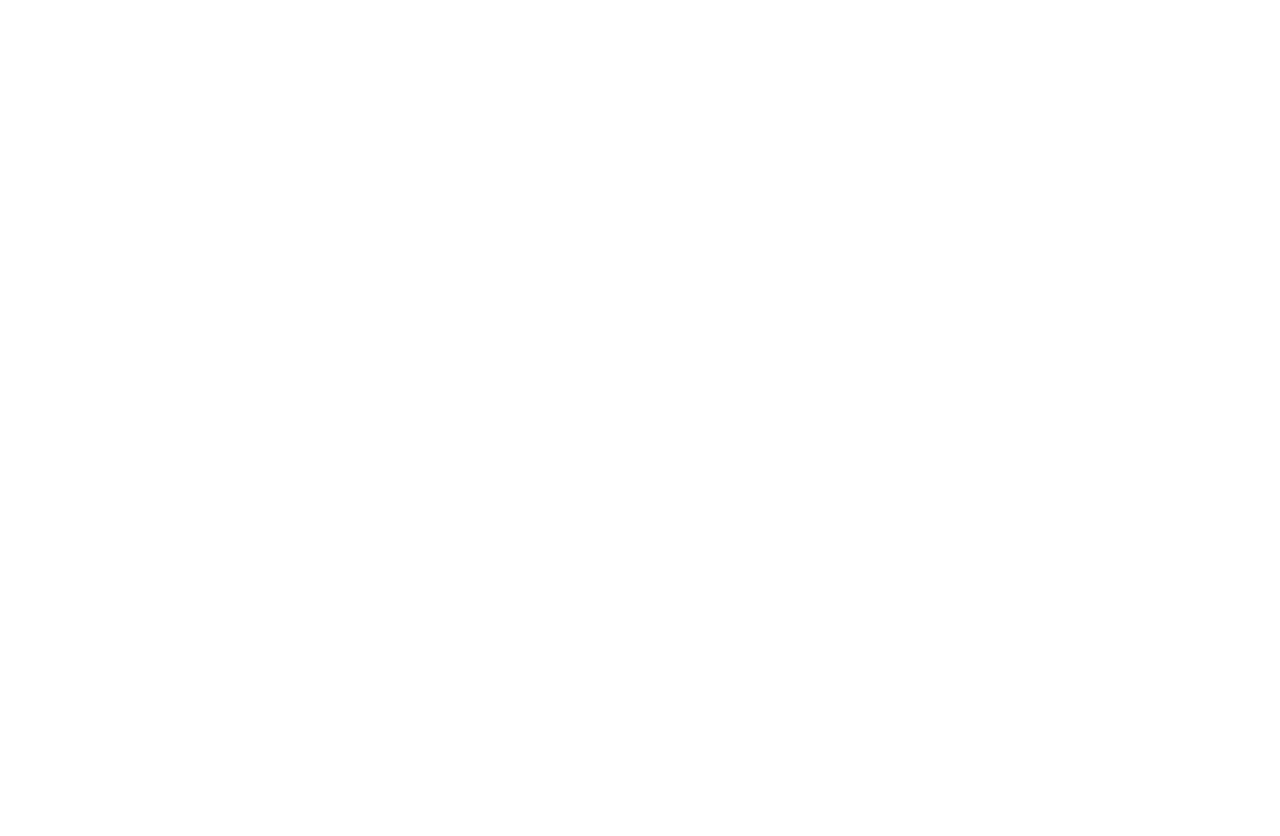
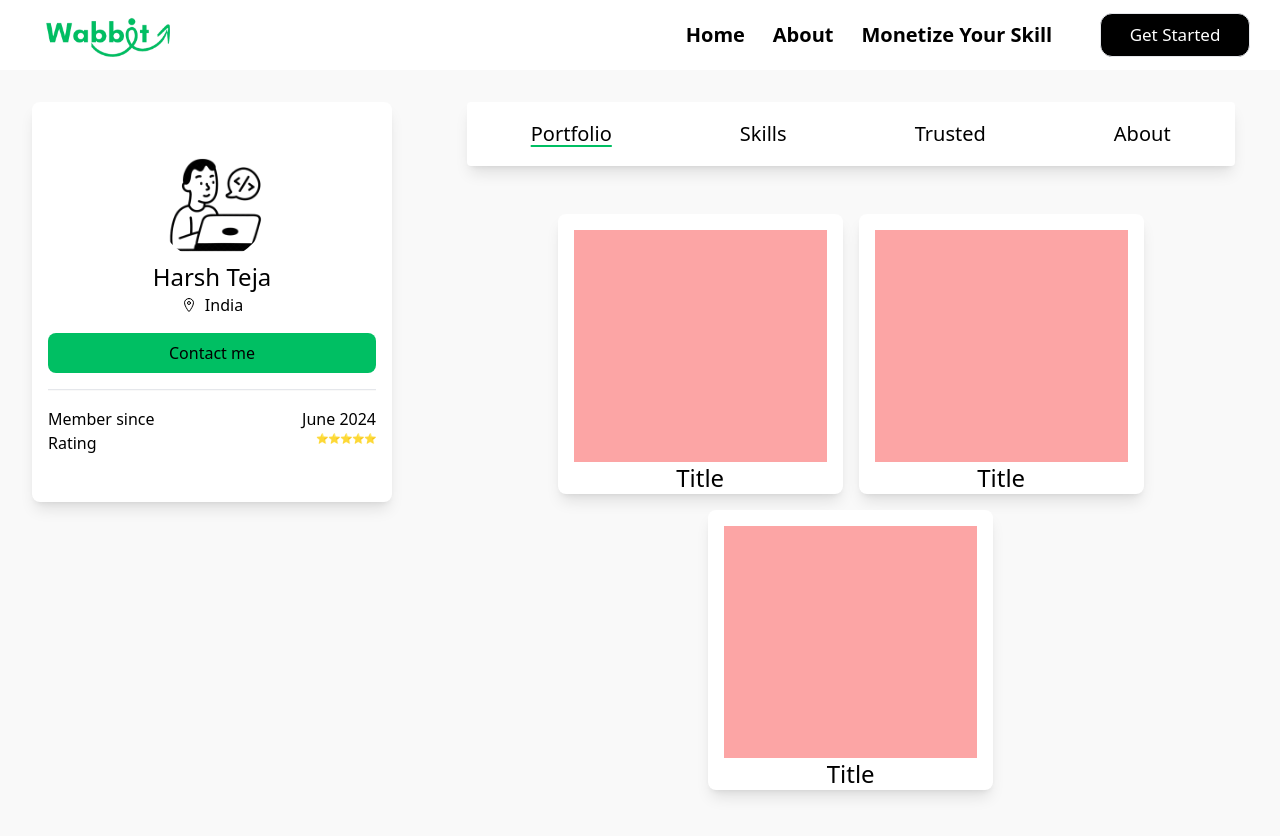
Before and after one commit to Wabbit-india/Wabbit, a React (Vite) app in the folder Client/: page /profile in a window 1280 px wide. Before the commit this address had no page. Shown: the top 836 px of the page. Before the commit the page ends 800 px from the top, so only its background shows below. Built offline with nearby package versions, Linux system fonts and the light colour scheme.

Commit message:
add profile component by hussain '/profile

```diff
--- a/Client/src/App.jsx
+++ b/Client/src/App.jsx
@@ -3,6 +3,7 @@
 import { Contextprovider } from '../src/context/Contextprovider';
 import Home from './page/Home';
 import About from './page/About';
+import Profile from './page/Profile';
 
 function App() {
 
@@ -15,6 +16,7 @@
             <Route path="/" element={<Home />} />
             <Route path="/about" element={<About/>} />
             {/* <Route path="/auth" element={<Auth/>} /> */}
+            <Route path="/profile" element={<Profile/>}/>
           </Routes>
         </BrowserRouter>
       </Contextprovider>
--- /dev/null
+++ b/Client/src/components/Profile/Profile1.jsx
@@ -0,0 +1,25 @@
+import React from 'react'
+import img from '../../assets/Home/webDeveloper.png'
+export default function Profile1() {
+  return (
+    <div>
+      <div className='flex flex-wrap gap-4  items-center justify-center  '>
+        <div className='w-[285px] h-[280px] bg-white px-4 shadow-lg pb-8 pt-4 rounded-lg'>
+        <div className='bg-red-300  h-full w-full'></div>
+        {/* <img className='mx-4'src={img} alt="" /> */}
+        <h1 className='text-center text-2xl '>Title</h1>
+        </div>
+        <div className='w-[285px] h-[280px] bg-white px-4 shadow-lg pb-8 pt-4 rounded-lg'>
+        <div className='bg-red-300  h-full w-full'></div>
+        {/* <img className='mx-4'src={img} alt="" /> */}
+        <h1 className='text-center text-2xl '>Title</h1>
+        </div>
+        <div className='w-[285px] h-[280px] bg-white px-4 shadow-lg pb-8 pt-4 rounded-lg'>
+        <div className='bg-red-300  h-full w-full'></div>
+        {/* <img className='mx-4'src={img} alt="" /> */}
+        <h1 className='text-center text-2xl '>Title</h1>
+        </div>
+      </div>
+    </div>
+  )
+}
--- /dev/null
+++ b/Client/src/components/Profile/Profile2.jsx
@@ -0,0 +1,19 @@
+import React from 'react';
+
+function Profile2() {
+  return (
+    <div className='flex flex-wrap justify-center'>
+      <div className='shadow-lg m-2 w-[290px] rounded-lg py-2'>
+        <h1 className='text-center '>Editing</h1>
+      </div>
+      <div className='shadow-lg m-2 w-[290px] rounded-lg py-2'>
+        <h1 className='text-center '>Editing</h1>
+      </div>
+      <div className='shadow-lg m-2 w-[290px] rounded-lg py-2'>
+        <h1 className='text-center '>Editing</h1>
+      </div>
+    </div>
+  );
+}
+
+export default Profile2;
--- /dev/null
+++ b/Client/src/components/Profile/Profile3.jsx
@@ -0,0 +1,16 @@
+import React from 'react'
+
+function Profile3() {
+  return (
+    <div>
+      <div className='flex flex-wrap'>
+        <div className='flex flex-wrap justify-around bg-white w-full rounded-md py-2'>
+            <h1>Ankit Agarwal</h1>
+            <h1>.........</h1>
+        </div>
+      </div>
+    </div>
+  )
+}
+
+export default Profile3
--- /dev/null
+++ b/Client/src/components/Profile/Profile4.jsx
@@ -0,0 +1,18 @@
+import React from 'react'
+
+function Profile4() {
+  return (
+    <div>
+      <div className='bg-white rounded-md'>
+      <p className='lg:text-2xl px-8 py-5 sm:text-xl text-justify'>Hi! I'm a video editor with experience working with major
+        brands like Timex, Lino Perros, and several startups. I also
+        create custom wedding invitation videos and would love
+        to collaborate with your studio to enhance your offerings.
+        Let’s connect and discuss how we can work together to
+        support your projects!</p>
+      </div>
+    </div>
+  )
+}
+
+export default Profile4
--- /dev/null
+++ b/Client/src/page/Profile.jsx
@@ -0,0 +1,89 @@
+import React, { useState } from 'react';
+import img from '../../src/assets/Home/webDeveloper.png';
+import { IoLocationOutline } from "react-icons/io5";
+import Profile1 from '../components/Profile/Profile1';
+import Profile2 from '../components/Profile/Profile2';
+import Profile3 from '../components/Profile/Profile3';
+import Profile4 from '../components/Profile/Profile4';
+import Navbar from '../components/Home/Navbar/Navbar';
+
+export default function Profile() {
+  const [activeProfile, setActiveProfile] = useState('Profile1'); // Initial state to display Profile1
+
+  // Helper function to set the underline for the active button
+  const getButtonStyle = (profile) => {
+    return activeProfile === profile
+      ? 'underline underline-offset-4 decoration-2 decoration-maincolor px-4' // Underline with main color
+      : 'px-4'; // Regular padding for non-active buttons
+  };
+
+  return (
+    <>
+      <div className='w-full h-[70px]'>
+        <Navbar />
+      </div>
+      <div className="bg-bgmain w-full min-h-screen flex flex-col sm:flex-row">
+        {/* The "aside" section will appear at the top on small screens */}
+        <aside className="w-full sm:w-[400px] flex justify-center p-5 m-3">
+          {/* Responsive inner div */}
+          <div className="bg-white shadow-lg w-full max-w-[380px] h-[400px] flex flex-col justify-center items-center rounded-lg p-4">
+            <img className="w-28 rounded-full max-w-full" src={img} alt="Profile" />
+            <h1 className="text-2xl">Harsh Teja</h1>
+            <div className="flex items-center">
+              <IoLocationOutline className="mr-2" /> India
+            </div>
+            <button className="bg-maincolor w-full rounded-lg p-2 mt-4">Contact me</button>
+            <hr className="w-full h-[2px] bg-bgmain my-4" />
+            <div className="flex justify-between w-full">
+              <h1>Member since</h1>
+              <h1>June 2024</h1>
+            </div>
+            <div className="flex justify-between w-full">
+              <h1>Rating</h1>
+              <h1 className='text-[10px]'>⭐️⭐️⭐️⭐️⭐️</h1> {/* Use actual star rating here */}
+            </div>
+          </div>
+        </aside>
+
+        {/* Responsive Content */}
+        <div className="flex flex-col w-full sm:w-2/3">
+          {/* Navbar always at the top */}
+            <nav className="bg-white lg:text-xl  lg:w-[90%] lg:mx-auto rounded shadow-lg my-8 flex-shrink-0 h-16 flex items-center justify-around">
+            <button
+              className={`text-black ${getButtonStyle('Profile1')}`}
+              onClick={() => setActiveProfile('Profile1')}
+            >
+              Portfolio
+            </button>
+            <button
+              className={`text-black ${getButtonStyle('Profile2')}`}
+              onClick={() => setActiveProfile('Profile2')}
+            >
+              Skills
+            </button>
+            <button
+              className={`text-black ${getButtonStyle('Profile3')}`}
+              onClick={() => setActiveProfile('Profile3')}
+            >
+              Trusted
+            </button>
+            <button
+              className={`text-black ${getButtonStyle('Profile4')}`}
+              onClick={() => setActiveProfile('Profile4')}
+            >
+              About
+            </button>
+          </nav>
+
+          {/* Main content always below the navbar */}
+          <main className="p-4 bg-bgmain flex-grow overflow-y-auto mx-4 sm:mx-8">
+            {activeProfile === 'Profile1' && <Profile1 />}
+            {activeProfile === 'Profile2' && <Profile2 />}
+            {activeProfile === 'Profile3' && <Profile3 />}
+            {activeProfile === 'Profile4' && <Profile4 />}
+          </main>
+        </div>
+      </div>
+    </>
+  );
+}
```
